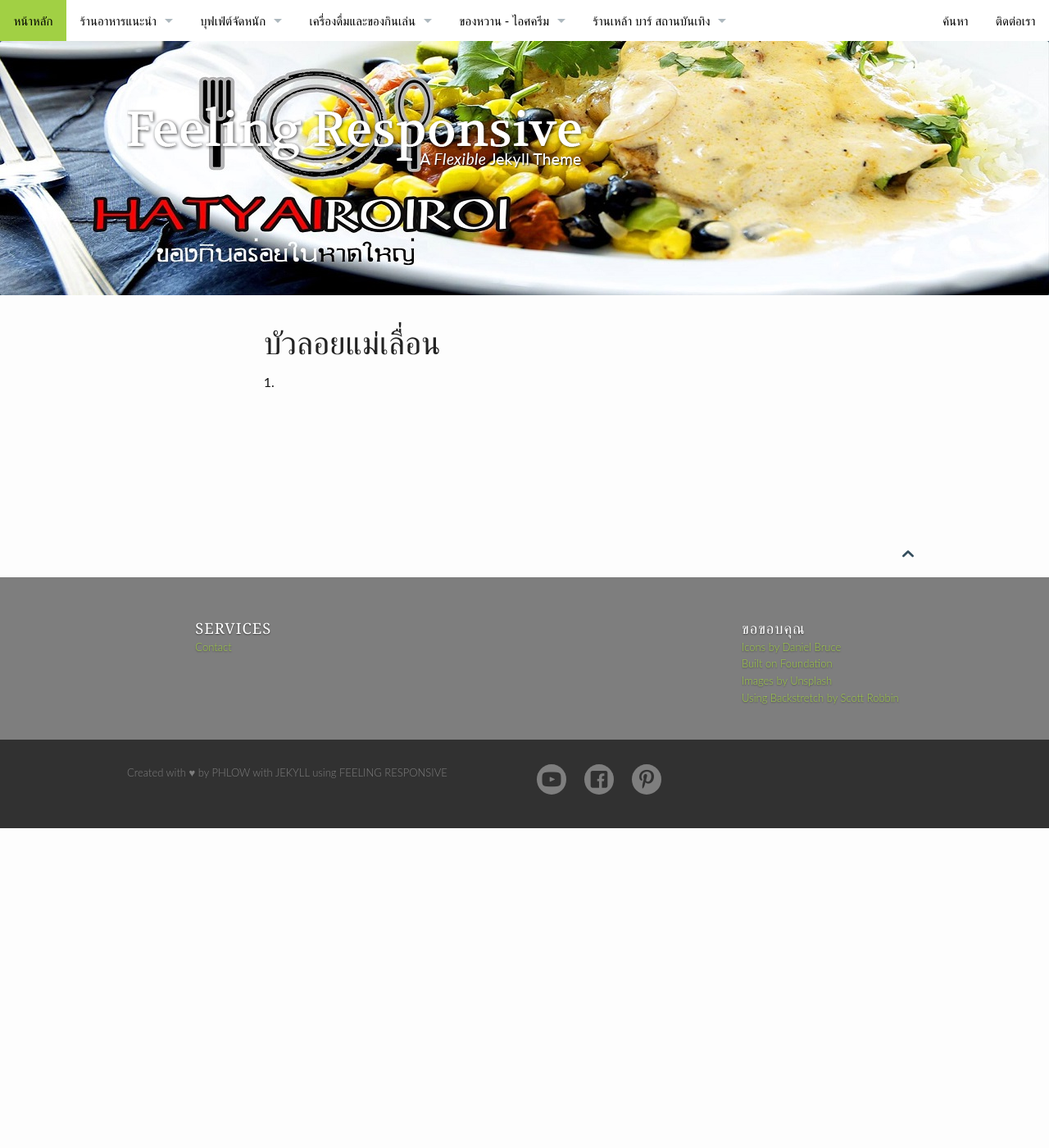
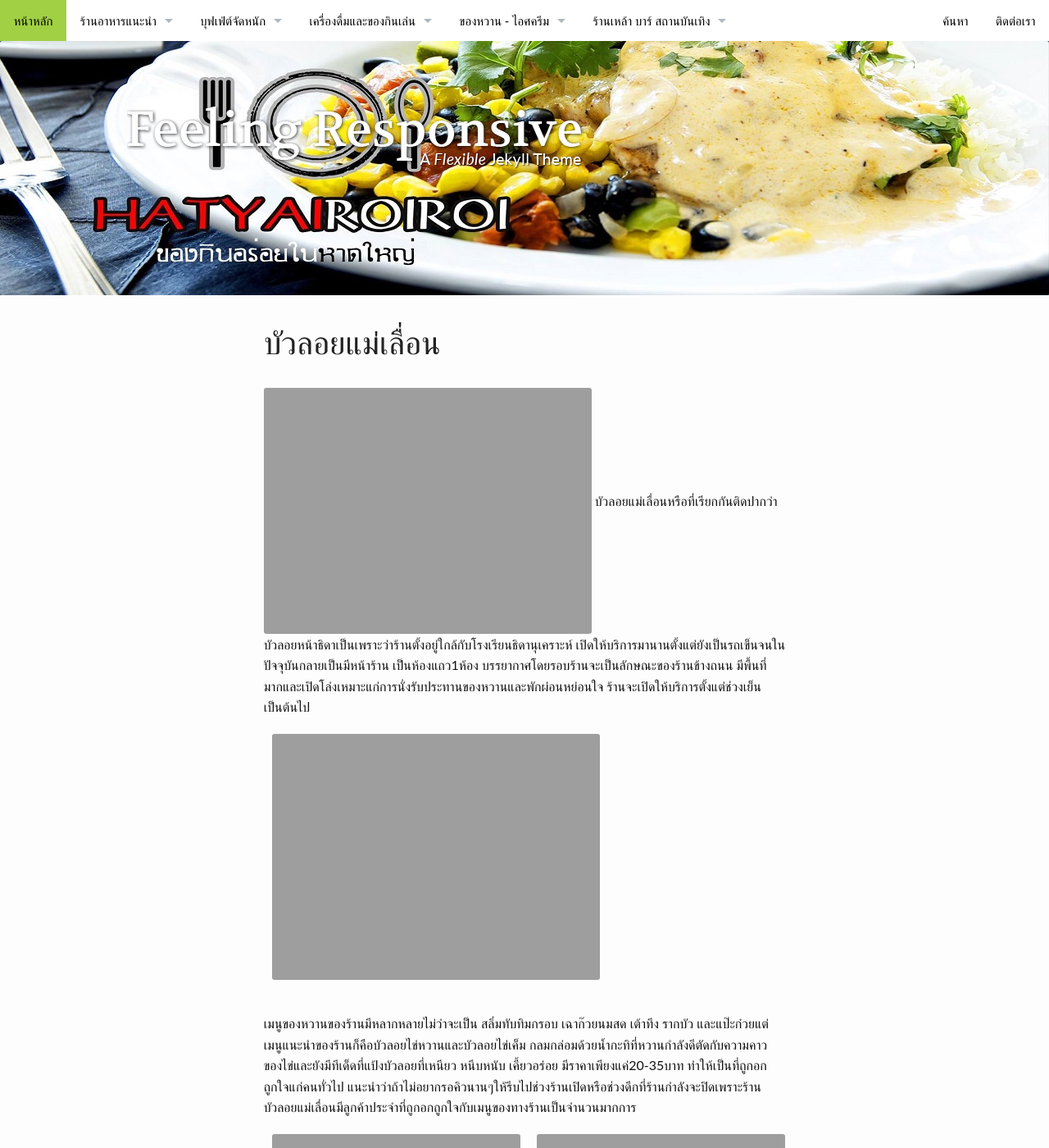
Before and after one commit to hatyairoiroi/hatyairoiroi.github.io, a Jekyll site: the page built from บัวลอยแม่เลื่อน.md, in a window 1280 px wide and 1400 px high. Shown: the whole window at 82% size. Built offline with Jekyll 4.4.1, drawn with Linux system fonts in a browser that asks for light colours.

Commit message:
Update บัวลอยแม่เลื่อน.md

```diff
--- a/บัวลอยแม่เลื่อน.md
+++ b/บัวลอยแม่เลื่อน.md
@@ -6,4 +6,17 @@ header:
    image_fullwidth: "header_hatyai.jpg"
 permalink: "/บัวลอยแม่เลื่อน/"
 ---
-1.
+<img class="t20" src="{{ site.url }}/images/บัวลอย1.jpg">
+	บัวลอยแม่เลื่อนหรือที่เรียกกันติดปากว่าบัวลอยหน้าธิดาเป็นเพราะว่าร้านตั้งอยู่ใกล้กับโรงเรียนธิดานุเคราะห์ เปิดให้บริการมานานตั้งแต่ยังเป็นรถเข็นจนในปัจจุบันกลายเป็นมีหน้าร้าน เป็นห้องแถว1ห้อง บรรยากาศโดยรอบร้านจะเป็นลักษณะของร้านข้างถนน มีพื้นที่มากและเปิดโล่งเหมาะแก่การนั่งรับประทานของหวานและพักผ่อนหย่อนใจ ร้านจะเปิดให้บริการตั้งแต่ช่วงเย็นเป็นต้นไป
+<p align="center">
+<ul class="clearing-thumbs small-block-grid-1" data-clearing>
+  <li><a href="{{ site.url }}/images/บัวลอย2.jpg"><img src="{{ site.url }}/images/บัวลอย2.jpg"></a></li>
+</ul>
+</p>
+
+เมนูของหวานของร้านมีหลากหลายไม่ว่าจะเป็น สลิ่มทับทิมกรอบ เฉาก๊วยนมสด เต้าทึง รากบัว และแป๊ะก๋วยแต่เมนูแนะนำของร้านก็คือบัวลอยไข่หวานและบัวลอยไข่เค็ม กลมกล่อมด้วยน้ำกะทิที่หวานกำลังดีตัดกับความคาวของไข่และยังมีทีเด็ดที่แป้งบัวลอยที่เหนียว หนึบหนับ เคี้ยวอร่อย มีราคาเพียงแค่20-35บาท ทำให้เป็นที่ถูกอกถูกใจแก่คนทั่วไป แนะนำว่าถ้าไม่อยากรอคิวนานๆให้รีบไปช่วงร้านเปิดหรือช่วงดึกที่ร้านกำลังจะปิดเพราะร้านบัวลอยแม่เลื่อนมีลูกค้าประจำที่ถูกอกถูกใจกับเมนูของทางร้านเป็นจำนวนมากการ
+
+<ul class="clearing-thumbs small-block-grid-2" data-clearing>
+  <li><a href="{{ site.url }}/images/บัวลอย3.jpg"><img src="{{ site.url }}/images/บัวลอย3.jpg"></a></li>
+  <li><a href="{{ site.url }}/images/บัวลอย4.jpg"><img src="{{ site.url }}/images/บัวลอย4.jpg"></a></li>
+</ul>
```
